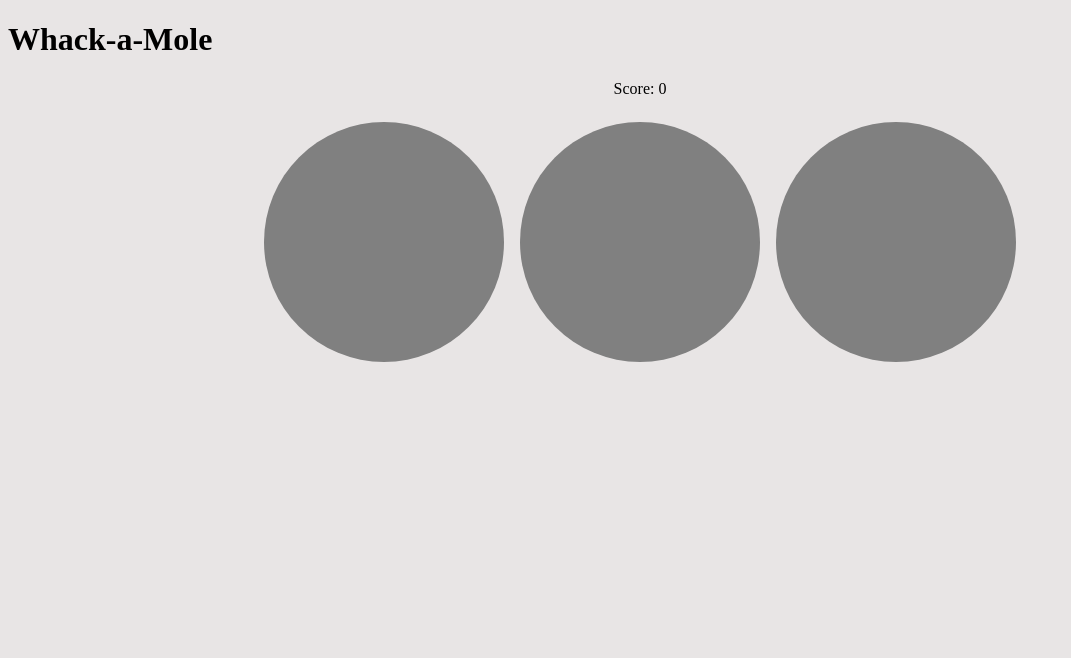
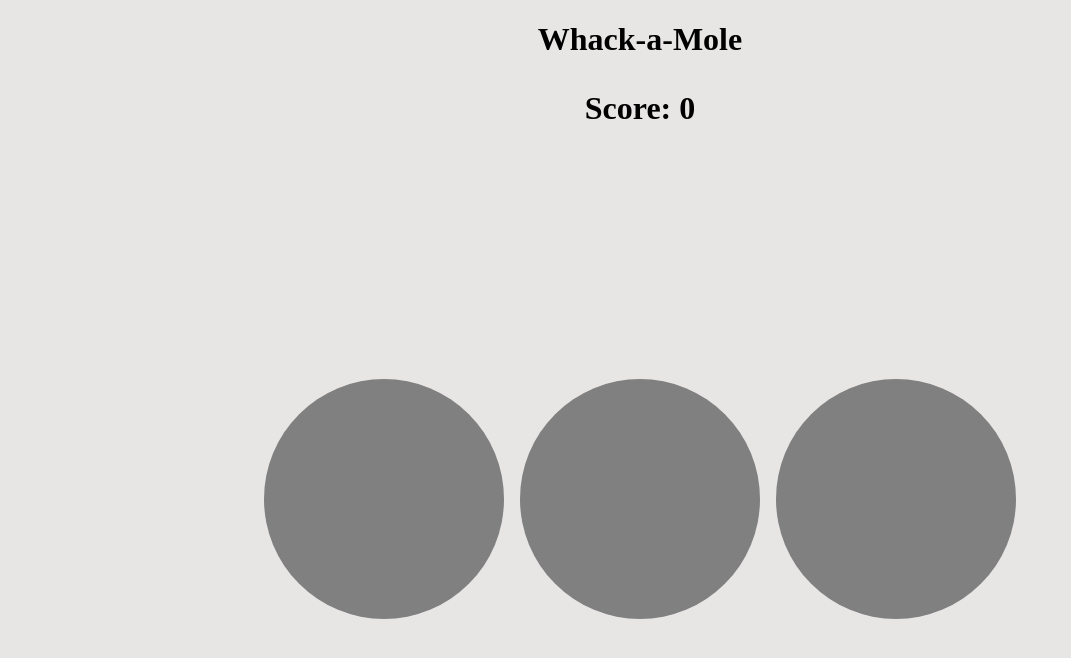
Before and after one commit to karthikpatel55/Whack-a-Mole-Game, a plain HTML site: page index.html in a window 1280 px wide. Shown: the whole page, without its empty margins (0-1071 px from the left). Drawn offline with Linux system fonts and the light colour scheme.

Commit message:
part1 completed

```diff
--- a/index.html
+++ b/index.html
@@ -8,13 +8,16 @@
         body{
             background-color:rgb(232, 229, 229);
         }
-        h1{
+        h1{text-align: center;
         }
         p{
              text-align: center;
+             font-size: xx-large;
+             font-weight: 900;
         }
         #main-container{
             display: flex;
+            align-items: center;
             margin: auto;
             width: max-content;
             height:85vh;
```
